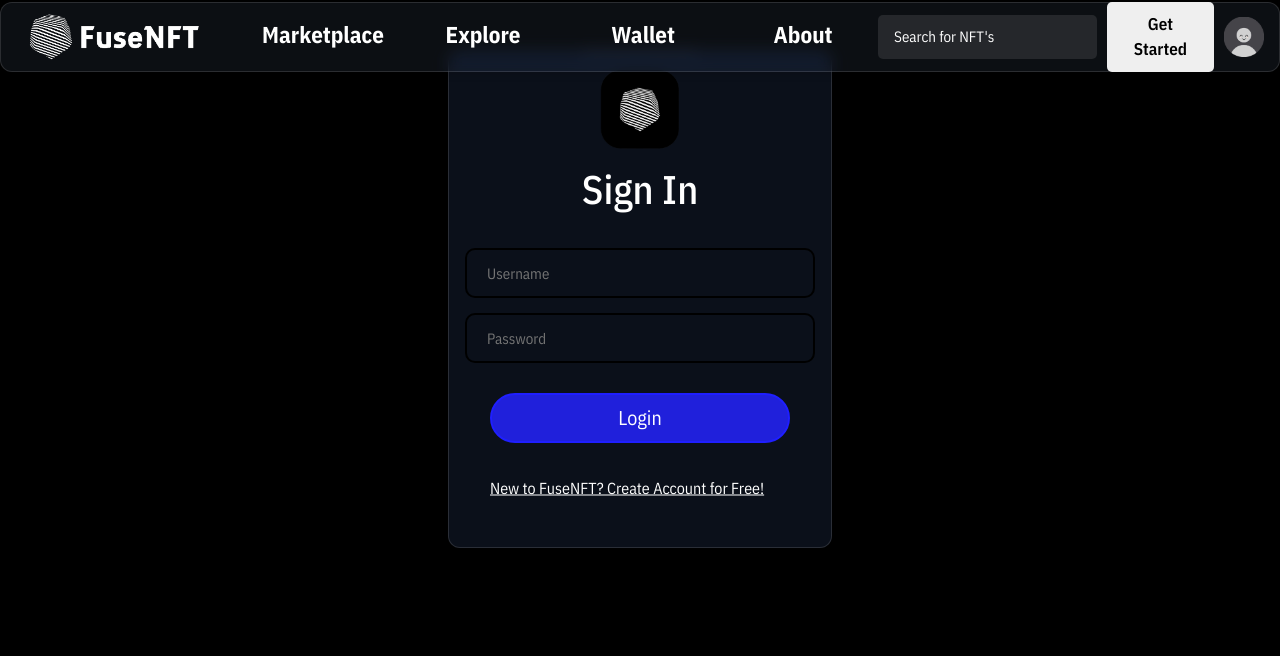
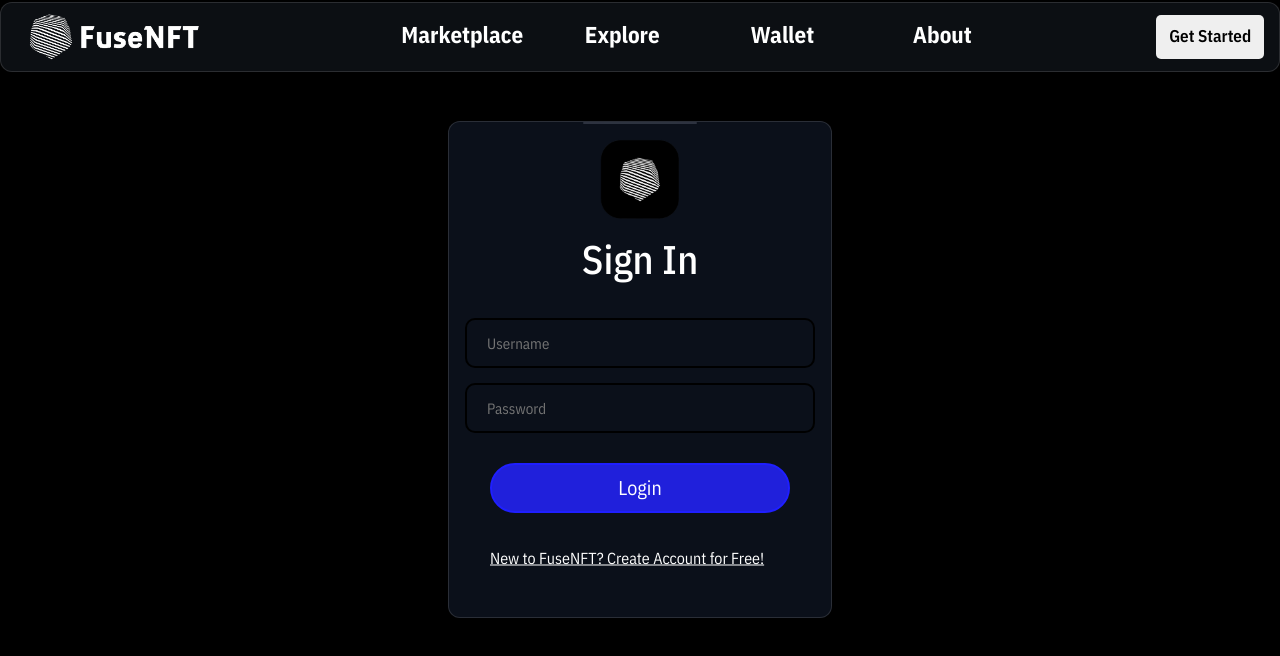
Before and after one commit to Shanmukh025/FuseNFT, a React (Vite) app: page /SignIn in a window 1280 px wide. Shown: the top 656 px of the page. Built offline with nearby package versions, Linux system fonts and the light colour scheme.

Commit message:
Navbar issue fixed

```diff
--- a/src/App.css
+++ b/src/App.css
@@ -27,6 +27,7 @@ body {
     background-attachment: fixed;
     height: 100vh;
     margin: 0;
+    padding-top: 70px;
 }
 
 .signup-container {
@@ -271,6 +272,7 @@ body {
     &.scrolled {
         position: fixed;
         top: 0;
+        left: 0;
         width: 100%;
         z-index: 1000;
     }
--- a/src/components/Nav.jsx
+++ b/src/components/Nav.jsx
@@ -86,14 +86,6 @@ const Nav = () => {
                         Get Started
                     </button>
                 </BootstrapTooltip>
-                <BootstrapTooltip title="Sign In">
-                    <img
-                        src={avatar}
-                        alt="avatar"
-                        className="avatar-img"
-                        onClick={() => navigate(`/SignIn`)}
-                    />
-                </BootstrapTooltip>
             </div>
         </div>
     );
--- a/src/components/Nav2.jsx
+++ b/src/components/Nav2.jsx
@@ -2,7 +2,6 @@ import Tooltip, { tooltipClasses } from "@mui/material/Tooltip";
 import { styled } from "@mui/material/styles";
 import * as React from "react";
 import { useNavigate } from "react-router-dom";
-import avatar from "../assets/avatar.png";
 import logo2 from "../assets/fusenftimg.png";
 
 const BootstrapTooltip = styled(({ className, ...props }) => (
@@ -68,11 +67,11 @@ const Nav2 = () => {
                     </li>
                 </ul>
                 <div className="nav-profile">
-                    <input
+                    {/* <input
                         className="search-input"
                         id="searchbar"
                         placeholder="Search for NFT's"
-                    />
+                    /> */}
                     <BootstrapTooltip title="Sign Up to Buy NFT's">
                         <button
                             className="login-btn"
@@ -83,16 +82,6 @@ const Nav2 = () => {
                             Get Started
                         </button>
                     </BootstrapTooltip>
-                    <BootstrapTooltip title="Sign In">
-                        <img
-                            src={avatar}
-                            alt="logo"
-                            className="avatar-img"
-                            onClick={() => {
-                                navigate(`/SignIn`);
-                            }}
-                        />
-                    </BootstrapTooltip>
                 </div>
             </div>
         </>
```
